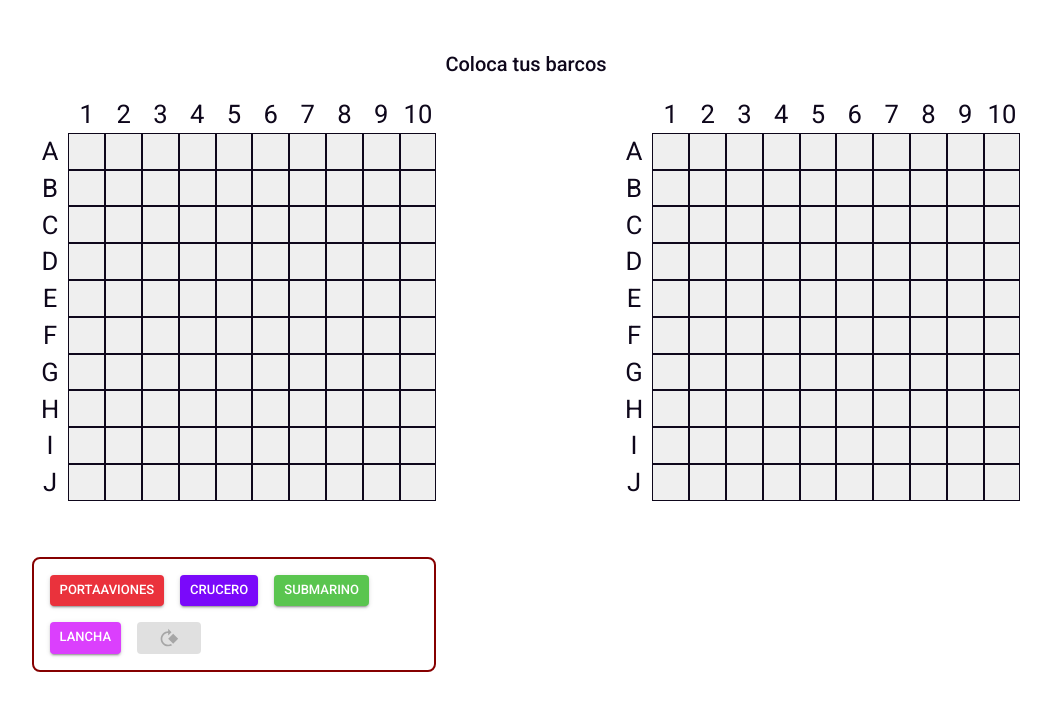
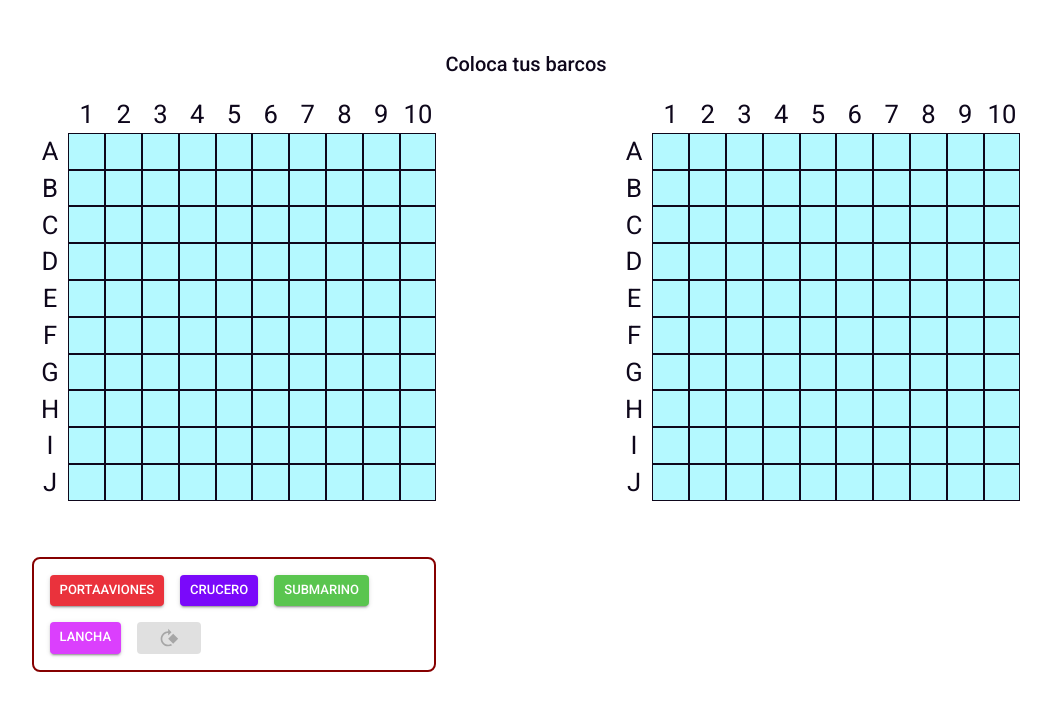
Before and after one commit to tomas2305/unq-ui-tomas-acosta-trabajo-final, a React (Vite) app: page / in a window 1280 px wide. Shown: the top 710 px of the page, without its empty margins (114-1165 px from the left). Built offline with nearby package versions, Linux system fonts and the light colour scheme.

Commit message:
Add water blue color

```diff
--- a/src/components/celda/celda.css
+++ b/src/components/celda/celda.css
@@ -3,6 +3,8 @@
   width: var(--celda-size);
   border: 1px solid var(--fontColor);
   padding: 0;
+  transition: background 0.5s;
+  background-color: rgba(106, 243, 255, 0.5);
 }
 
 .celda-disabled {
@@ -12,6 +14,7 @@
 .celda-enabled {
   cursor: pointer;
   background-color: var(--bgColor);
+  background-color: rgba(106, 243, 255, 0.7);
 }
 
 .celda-enabled:hover {
```
